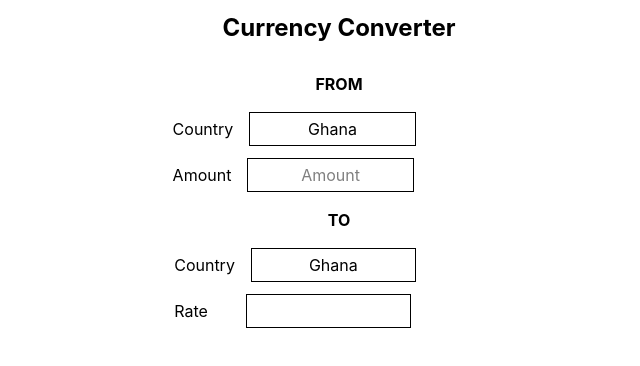
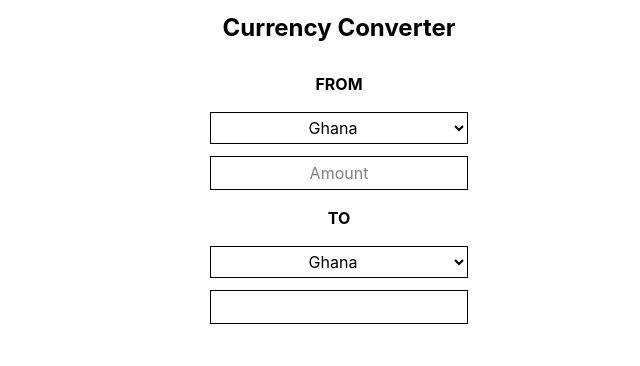
Before and after one commit to STEPHEN-EMMAHI/currency-converter-react-app, a React (Vite) app: page / in a window 1280 px wide. Shown: the top 366 px of the page, without its empty margins (301-941 px from the left). Built offline with nearby package versions, Linux system fonts and the light colour scheme.

Commit message:
change the layout of the app

```diff
--- a/src/App.jsx
+++ b/src/App.jsx
@@ -3,7 +3,7 @@ import Header from "./components/Header";
 
 export default function App() {
   return (
-    <div className="font-">
+    <div>
       <Header />
       <Converter />
     </div>
--- a/src/components/Converter.jsx
+++ b/src/components/Converter.jsx
@@ -1,6 +1,6 @@
 export default function Converter() {
   return (
-    <div className="flex flex-col items-center">
+    <div className="flex flex-col items-center justify-center">
       {/* From */}
       <section>
         <h3 className="font-bold my-4 text-center">FROM</h3>
@@ -11,15 +11,12 @@ export default function Converter() {
             label="from-country"
           />
           <AmountConversion>
-            <label htmlFor="amount-to-convert" className="mr-4">
-              Amount
-            </label>
             <input
               type="number"
               id="amount-to-convert"
               name="amount-to-convert"
               placeholder="Amount"
-              className="border p-1 w-[50%] text-center [appearance:textfield] [&::-webkit-outer-spin-button]:appearance-none [&::-webkit-inner-spin-button]:appearance-none"
+              className="border p-1 w-full text-center [appearance:textfield] [&::-webkit-outer-spin-button]:appearance-none [&::-webkit-inner-spin-button]:appearance-none"
               autoComplete="country-name"
             />
           </AmountConversion>
@@ -36,14 +33,11 @@ export default function Converter() {
             label="to-country"
           />
           <AmountConversion>
-            <label htmlFor="conversion-rate" className="mr-9.5">
-              Rate
-            </label>
             <input
               type="number"
               id="conversion-rate"
               name="conversion-rate"
-              className="border p-1 w-[50%] text-center [appearance:textfield] [&::-webkit-outer-spin-button]:appearance-none [&::-webkit-inner-spin-button]:appearance-none"
+              className="border p-1 w-full text-center [appearance:textfield] [&::-webkit-outer-spin-button]:appearance-none [&::-webkit-inner-spin-button]:appearance-none"
               autoComplete="country-name"
               disabled
             />
@@ -54,16 +48,13 @@ export default function Converter() {
   );
 }
 
-function SelectCountryField({ id, name, label }) {
+function SelectCountryField({ id, name }) {
   return (
     <div>
-      <label htmlFor={label} className="mr-4">
-        Country
-      </label>
       <select
         name={name}
         id={id}
-        className="border p-1 w-[50%] appearance-none text-center"
+        className="w-full p-1 lg:cursor-pointer text-center border"
       >
         <option value="ghana">Ghana</option>
         <option value="america">america</option>
```
